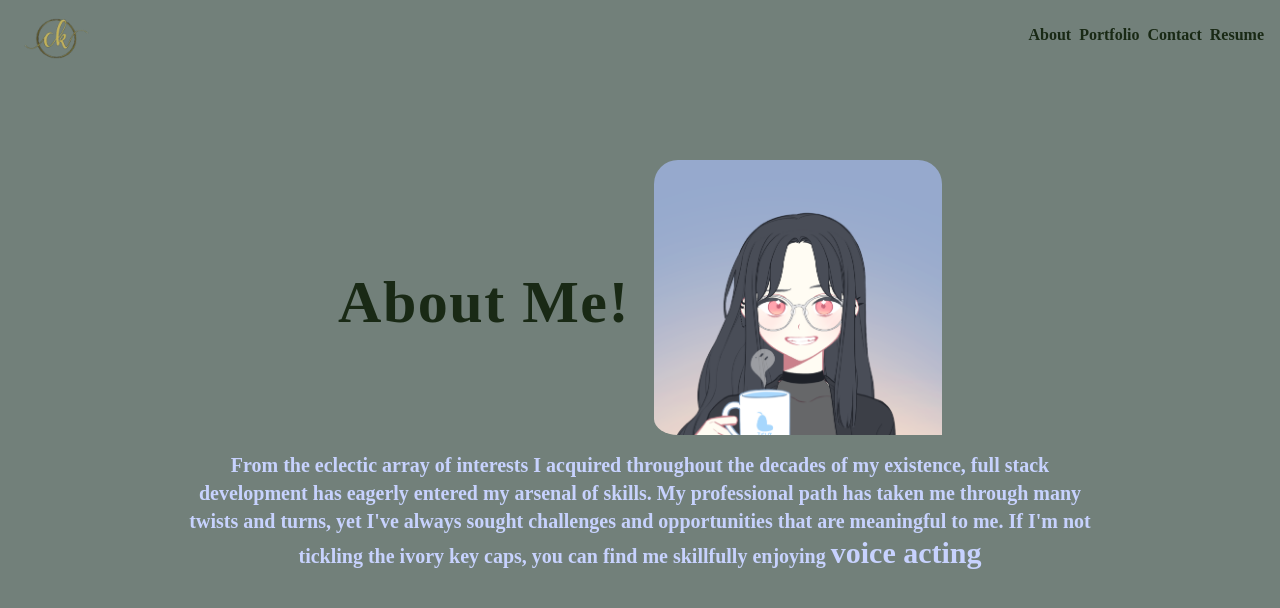
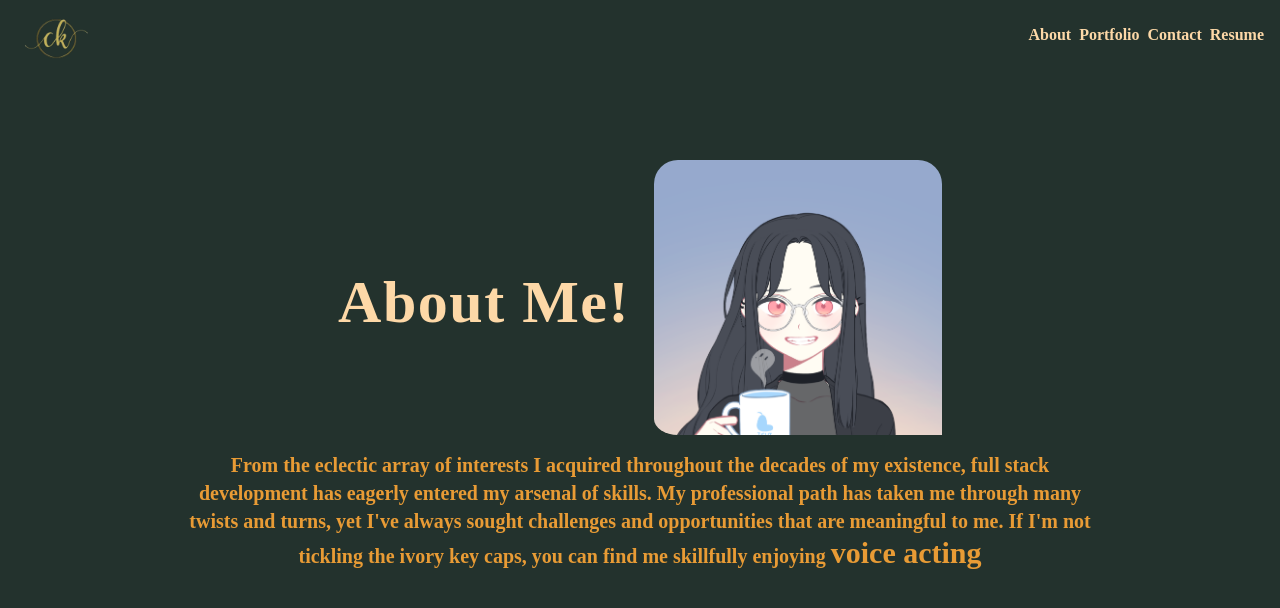
Before and after one commit to VAalchemist/portfolio-imnida, a React (Create React App) app: page /about in a window 1280 px wide. Shown: the top 608 px of the page. Built offline with nearby package versions, Linux system fonts and the light colour scheme.

Commit message:
homepage color palette change

```diff
--- a/src/components/About.jsx
+++ b/src/components/About.jsx
@@ -36,11 +36,11 @@ function About() {
   return (
     <div
       name="about"
-      className="w-full h-full sm:h-screen bg-[#72807A] pb-56"
+      className="w-full h-full sm:h-screen bg-[#23322D] pb-56"
     >
       <div className="flex flex-col items-center w-full h-full md:pt-16 lg:pt-28">
         <div className="flex flex-col md:flex-row items-center mt-12">
-          <h1 className="text-[#192915] py-6 md:pr-6 text-4xl sm:text-6xl font-bold tracking-wide sm:inline">
+          <h1 className="text-[#FDD8A7] py-6 md:pr-6 text-4xl sm:text-6xl font-bold tracking-wide sm:inline">
             About Me!
           </h1>
 
@@ -51,7 +51,7 @@ function About() {
           />
         </div>
 
-        <p className="text-indigo-200 font-semibold text-center md:text-lg lg:text-xl py-2 px-12 max-w-[1000px]">
+        <p className="text-[#e89b35] font-semibold text-center md:text-lg lg:text-xl py-2 px-12 max-w-[1000px]">
           From the eclectic array of interests I acquired throughout the
           decades of my existence, full stack development has eagerly entered
           my arsenal of skills. My professional path has taken me through many
--- a/src/components/Home.jsx
+++ b/src/components/Home.jsx
@@ -4,17 +4,17 @@ import { HiArrowNarrowRight } from 'react-icons/hi';
 
 const Home = () => {
   return (
-    <div name='home' className='w-full h-screen bg-[#72807A]'>
+    <div name='home' className='w-full h-screen bg-[#2E4B47]'>
 
       {/* container */}
       <div className='max-w-[1000px] h-full mx-auto px-8 flex flex-col justify-center'>
 
-        <p className='text-[#2B315F] font-semibold text-sm'>Welcome in, my name is</p>
-        <h1 className='text-[#2B315F] font-bold text-4xl sm:text-7xl'>Charlene Kim</h1>
-        <h2 className='text-[#8D9ABC] text-3xl sm:text-7xl pb-4'>I'm an Ambitious<br />Full Stack Developer</h2>
+        <p className='text-[#90A875] font-semibold text-sm'>Welcome in, my name is</p>
+        <h1 className='text-[#90A875] font-bold text-4xl sm:text-7xl'>Charlene Kim</h1>
+        <h2 className='text-[#C4C7CC] text-3xl sm:text-7xl pb-4'>I'm an Ambitious<br />Voice Actor</h2>
 
-        <div className='text-indigo-200 '>
-          <Link to='/portfolio' className='group text-sm border-2 border-indigo-200 px-3 py-2 my-2 flex items-center rounded hover:border-[#192915] hover:text-[#192915] hover:font-bold w-36'>View Portfolio
+        <div className='text-[#90A875] '>
+          <Link to='/portfolio' className='group text-sm border-2 border-[#90A875] px-3 py-2 my-2 flex items-center rounded hover:border-[#C4C7CC] hover:text-[#C4C7CC] hover:font-bold w-36'>View Portfolio
             <span className='group-hover:rotate-90 duration-300'>
               <HiArrowNarrowRight className='ml-2' />
             </span>
--- a/src/components/Navbar.jsx
+++ b/src/components/Navbar.jsx
@@ -15,7 +15,7 @@ const Navbar = () => {
 
 
       {/* menu */}
-      <ul className='hidden md:flex text-[#192915] font-semibold gap-2'>
+      <ul className='hidden md:flex text-[#FDD8A7] font-semibold gap-2'>
           <NavLink to="/about" className='hover:font-light'>About</NavLink>
           <NavLink to="/portfolio" className='hover:font-light'>Portfolio</NavLink>
           <NavLink to="/contact" className='hover:font-light'>Contact</NavLink>
@@ -28,11 +28,11 @@ const Navbar = () => {
       </div>
 
       {/* mobile menu */}
-      <ul className={!nav ? 'hidden' : 'fixed top-0 left-0 w-full h-screen bg-[#72807A] flex flex-col justify-center items-center'}>
-          <Link onClick={handleClick} to="/about" className='py-6 text-3xl text-[#192915] hover:font-semibold text-shadow-lg '>About</Link>
-          <Link onClick={handleClick} to="/portfolio" className='py-6 text-3xl text-[#192915] hover:font-semibold text-shadow-lg '>Portfolio</Link>
-          <Link onClick={handleClick} to="/contact" className='py-6 text-3xl text-[#192915] hover:font-semibold text-shadow-lg '>Contact</Link>
-          <Link onClick={handleClick} to="/resume" className='py-6 text-3xl text-[#192915] hover:font-semibold text-shadow-lg '>Resume</Link>
+      <ul className={!nav ? 'hidden' : 'fixed top-0 left-0 w-full h-screen bg-[#A6A0A4] flex flex-col justify-center items-center'}>
+          <Link onClick={handleClick} to="/about" className='py-6 text-3xl text-[#B96248] hover:font-semibold text-shadow-lg '>About</Link>
+          <Link onClick={handleClick} to="/portfolio" className='py-6 text-3xl text-[#B96248] hover:font-semibold text-shadow-lg '>Portfolio</Link>
+          <Link onClick={handleClick} to="/contact" className='py-6 text-3xl text-[#18161A] hover:font-semibold text-shadow-lg '>Contact</Link>
+          <Link onClick={handleClick} to="/resume" className='py-6 text-3xl text-[#18161A] hover:font-semibold text-shadow-lg '>Resume</Link>
       </ul>
     </div>
 
```
